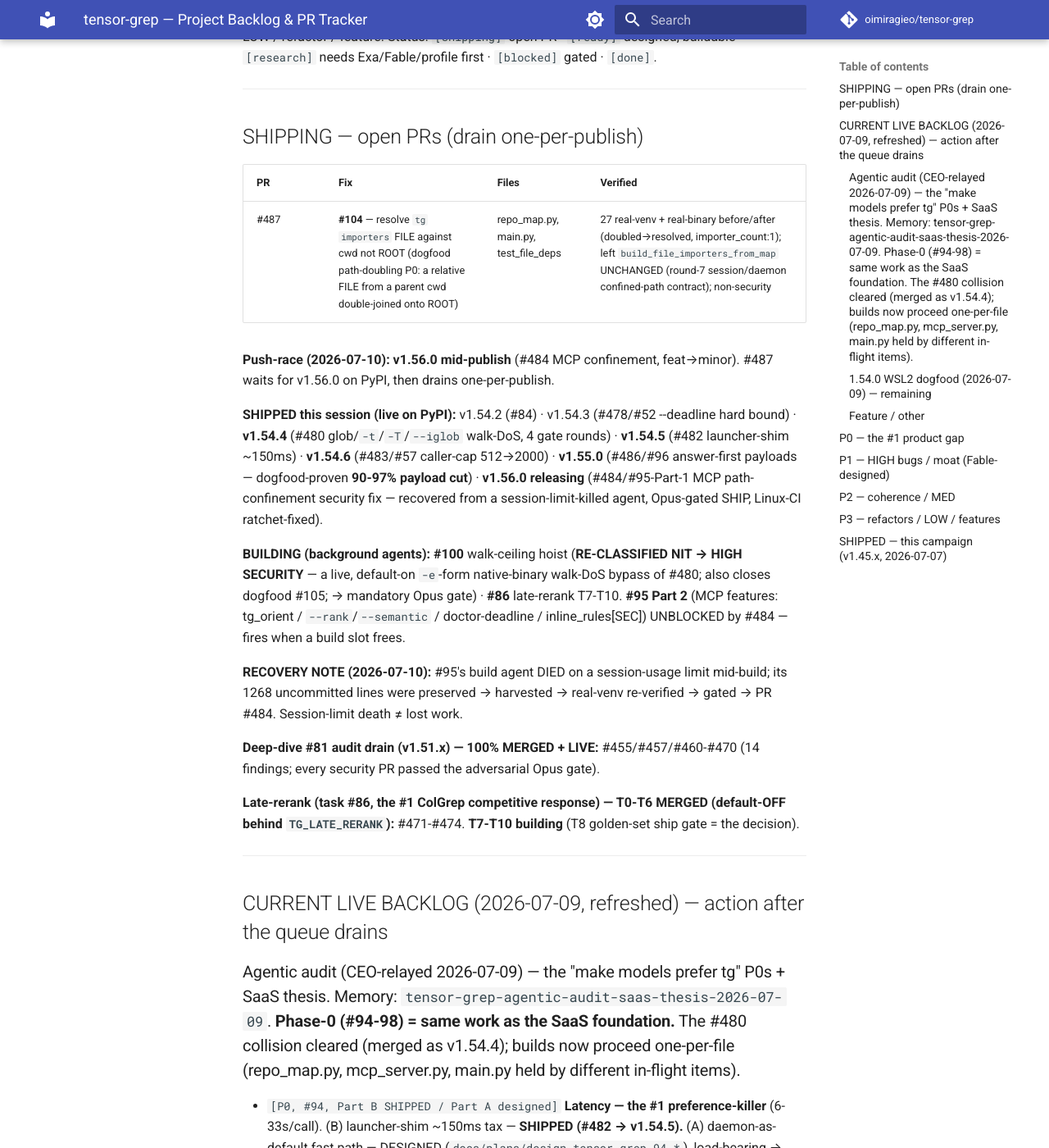
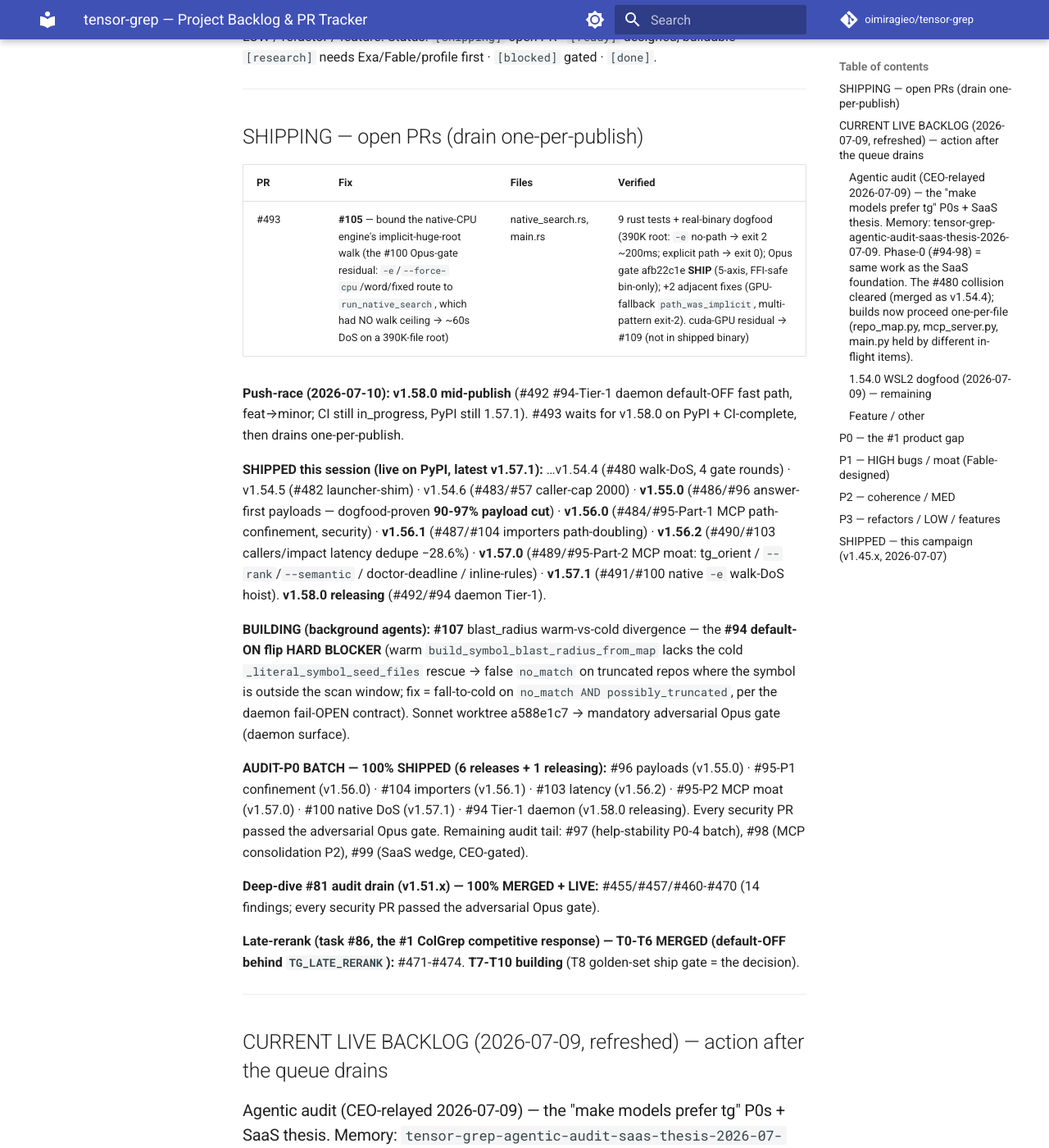
Before and after one commit to oimiragieo/tensor-grep, an MkDocs documentation site: the page built from docs/BACKLOG.md, in a window 1280 px wide and 1400 px high, scrolled down 535 px. Shown: the whole window at 82% size. Built offline with MkDocs 1.6.1 and Material for MkDocs 9.7.7, drawn with Linux system fonts in a browser that asks for light colours; comment, search, counter and statistics services are not loaded; some of the changed text lies outside the part shown.

Commit message:
docs: honest GPU wording on tg search help + refresh BACKLOG to current drain state (#495)

```diff
--- a/docs/BACKLOG.md
+++ b/docs/BACKLOG.md
@@ -22,15 +22,15 @@
 ## SHIPPING — open PRs (drain one-per-publish)
 | PR | Fix | Files | Verified |
 |----|-----|-------|----------|
-| #487 | **#104** — resolve `tg importers` FILE against cwd not ROOT (dogfood path-doubling P0: a relative FILE from a parent cwd double-joined onto ROOT) | repo_map.py, main.py, test_file_deps | 27 real-venv + real-binary before/after (doubled→resolved, importer_count:1); left `build_file_importers_from_map` UNCHANGED (round-7 session/daemon confined-path contract); non-security |
+| #493 | **#105** — bound the native-CPU engine's implicit-huge-root walk (the #100 Opus-gate residual: `-e`/`--force-cpu`/word/fixed route to `run_native_search`, which had NO walk ceiling → ~60s DoS on a 390K-file root) | native_search.rs, main.rs | 9 rust tests + real-binary dogfood (390K root: `-e` no-path → exit 2 ~200ms; explicit path → exit 0); Opus gate afb22c1e **SHIP** (5-axis, FFI-safe bin-only); +2 adjacent fixes (GPU-fallback `path_was_implicit`, multi-pattern exit-2). cuda-GPU residual → #109 (not in shipped binary) |
 
-**Push-race (2026-07-10):** **v1.56.0 mid-publish** (#484 MCP confinement, feat→minor). #487 waits for v1.56.0 on PyPI, then drains one-per-publish.
+**Push-race (2026-07-10):** **v1.58.0 mid-publish** (#492 #94-Tier-1 daemon default-OFF fast path, feat→minor; CI still in_progress, PyPI still 1.57.1). #493 waits for v1.58.0 on PyPI + CI-complete, then drains one-per-publish.
 
-**SHIPPED this session (live on PyPI):** v1.54.2 (#84) · v1.54.3 (#478/#52 --deadline hard bound) · **v1.54.4** (#480 glob/`-t`/`-T`/`--iglob` walk-DoS, 4 gate rounds) · **v1.54.5** (#482 launcher-shim ~150ms) · **v1.54.6** (#483/#57 caller-cap 512→2000) · **v1.55.0** (#486/#96 answer-first payloads — dogfood-proven **90-97% payload cut**) · **v1.56.0 releasing** (#484/#95-Part-1 MCP path-confinement security fix — recovered from a session-limit-killed agent, Opus-gated SHIP, Linux-CI ratchet-fixed).
+**SHIPPED this session (live on PyPI, latest v1.57.1):** …v1.54.4 (#480 walk-DoS, 4 gate rounds) · v1.54.5 (#482 launcher-shim) · v1.54.6 (#483/#57 caller-cap 2000) · **v1.55.0** (#486/#96 answer-first payloads — dogfood-proven **90-97% payload cut**) · **v1.56.0** (#484/#95-Part-1 MCP path-confinement, security) · **v1.56.1** (#487/#104 importers path-doubling) · **v1.56.2** (#490/#103 callers/impact latency dedupe −28.6%) · **v1.57.0** (#489/#95-Part-2 MCP moat: tg_orient / `--rank`/`--semantic` / doctor-deadline / inline-rules) · **v1.57.1** (#491/#100 native `-e` walk-DoS hoist). **v1.58.0 releasing** (#492/#94 daemon Tier-1).
 
-**BUILDING (background agents):** **#100** walk-ceiling hoist (**RE-CLASSIFIED NIT → HIGH SECURITY** — a live, default-on `-e`-form native-binary walk-DoS bypass of #480; also closes dogfood #105; → mandatory Opus gate) · **#86** late-rerank T7-T10. **#95 Part 2** (MCP features: tg_orient / `--rank`/`--semantic` / doctor-deadline / inline_rules[SEC]) UNBLOCKED by #484 — fires when a build slot frees.
+**BUILDING (background agents):** **#107** blast_radius warm-vs-cold divergence — the **#94 default-ON flip HARD BLOCKER** (warm `build_symbol_blast_radius_from_map` lacks the cold `_literal_symbol_seed_files` rescue → false `no_match` on truncated repos where the symbol is outside the scan window; fix = fall-to-cold on `no_match AND possibly_truncated`, per the daemon fail-OPEN contract). Sonnet worktree a588e1c7 → mandatory adversarial Opus gate (daemon surface).
 
-**RECOVERY NOTE (2026-07-10):** #95's build agent DIED on a session-usage limit mid-build; its 1268 uncommitted lines were preserved → harvested → real-venv re-verified → gated → PR #484. Session-limit death ≠ lost work.
+**AUDIT-P0 BATCH — 100% SHIPPED (6 releases + 1 releasing):** #96 payloads (v1.55.0) · #95-P1 confinement (v1.56.0) · #104 importers (v1.56.1) · #103 latency (v1.56.2) · #95-P2 MCP moat (v1.57.0) · #100 native DoS (v1.57.1) · #94 Tier-1 daemon (v1.58.0 releasing). Every security PR passed the adversarial Opus gate. Remaining audit tail: #97 (help-stability P0-4 batch), #98 (MCP consolidation P2), #99 (SaaS wedge, CEO-gated).
 
 **Deep-dive #81 audit drain (v1.51.x) — 100% MERGED + LIVE:** #455/#457/#460-#470 (14 findings; every security PR passed the adversarial Opus gate).
 
@@ -41,10 +41,10 @@
 ## CURRENT LIVE BACKLOG (2026-07-09, refreshed) — action after the queue drains
 
 ### Agentic audit (CEO-relayed 2026-07-09) — the "make models prefer tg" P0s + SaaS thesis. Memory: `tensor-grep-agentic-audit-saas-thesis-2026-07-09`. **Phase-0 (#94-98) = same work as the SaaS foundation.** The #480 collision cleared (merged as v1.54.4); builds now proceed one-per-file (repo_map.py, mcp_server.py, main.py held by different in-flight items).
-- `[P0, #94, Part B SHIPPED / Part A designed]` **Latency — the #1 preference-killer** (6-33s/call). (B) launcher-shim ~150ms tax — **SHIPPED (#482 → v1.54.5).** (A) daemon-as-default fast path — DESIGNED (`docs/plans/design-tensor-grep-94-*`), load-bearing → council/Opus gate; sequenced AFTER Part B gets real-world mileage. ALSO fixes flaky #83.
-- `[P0, #95, Part 1 PR'd / Part 2 remains]` **MCP moat exposure** (highest-leverage). **Part 1 = the security floor: global path-confinement — PR #484 (Opus gate SHIP), drains after v1.54.6.** Part 2 (the FEATURES, build after #484 merges): `tg_orient` tool, `--rank`/`--semantic` on `tg_search` (+ GPU-oversell string fix), `tg_doctor`+`deadline`, `inline_rules` custom rules. Design: `docs/plans/design-tensor-grep-95-mcp-moat-exposure-2026-07-09.md`. Gate follow-ups → task #102.
-- `[P0, #96, BUILDING]` **Answer-first payloads + universal `--max-tokens`** on defs/refs/callers (callers = 200KB/464 entries, no output cap). Root cause: defs/refs COPY the whole-repo test manifest verbatim (2×). Fix: relevance-filter + extract blast-radius's output-limit helper + omissions envelope. Design: `docs/plans/design-tensor-grep-96-answer-first-payloads-2026-07-09.md`. Build agent running (unblocked by #57 merge).
-- `[P0/P1, #97]` **help-stability + P1 batch:** bare `tg --help` renders 2 docs (clap vs Typer); exit-2-on-partial ambiguity; GPU-oversell string; `--model` silent no-op; harness_api doc-gen (38/45 tools); MCP path confinement (overlaps #95).
+- `[P0, #94, Tier-1 SHIPPED (default-OFF) / flip BLOCKED on #107]` **Latency — the #1 preference-killer** (6-33s/call). (B) launcher-shim — SHIPPED (v1.54.5). (A) Tier-1 warm-daemon fast path for the 5 symbol cmds — **SHIPPED default-OFF (#492 → v1.58.0 releasing).** Default-ON FLIP blocked on #107 (blast_radius warm-vs-cold divergence, building) + a warm-vs-cold latency dogfood. Tier-2 (serve orient/agent capsules) = #108.
+- `[DONE, #95]` **MCP moat exposure** — BOTH parts shipped. Part 1 path-confinement security floor (#484 → v1.56.0, Opus gate SHIP); Part 2 features `tg_orient` / `--rank`/`--semantic` / `tg_doctor`+`deadline` / `inline_rules` (#489 → v1.57.0). Gate follow-ups → task #102 (anchor-split + ratchet delenv + audit_manifest TOCTOU).
+- `[DONE, #96]` **Answer-first payloads + universal `--max-tokens`** — SHIPPED (#486 → v1.55.0), dogfood-proven 90-97% payload cut on defs/refs/callers.
+- `[P0/P1, #97, DECOMPOSED 2026-07-10]` **help-stability + P1 batch:** (a) **dual-help** -- bare `tg --help` renders 2 docs (clap-vs-Typer; root = hardcoded 750ms `python_sidecar.rs` probe timeout, no env override) -- the true P0, **serialize behind #493** (both touch `rust_core/src/main.rs`); (b) exit-2 overload -- `CONTRACTS.md:110` already documents 0/1/2 incl daemon fast-paths (LOW doc nuance); (c) GPU-oversell string -- **SHIPPING in the docs/honesty PR**; (d) `--model` no-op -- CLI is already honest, only the MCP docstring `mcp_server.py:2616` falsely claims "model used for token estimation" (LOW, fold into next MCP touch). **STRUCK (already shipped):** harness_api doc-gen (47/47 -- #489/v1.57.0); MCP path confinement (#484/v1.56.0).
 - `[P2, #98]` MCP tool consolidation (45→~10 task-shaped) + git-aware staleness receipts + workspace/multi-repo + the $0 Sverklo file-deps re-run. (AGENTS.md doc-drift half DONE in #476.)
 - `[CEO-gated, #99]` **SaaS thesis** — local-first code-intel + governance plane for agent fleets. **CI-bot vs SAST wedge = the CEO's call** (needs design partners). npm never published (registry 404 — public-ship gate).
 
```
Also changed, not shown: 1 other file.
